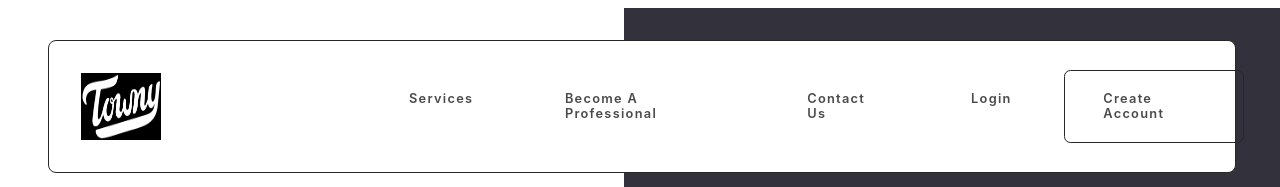
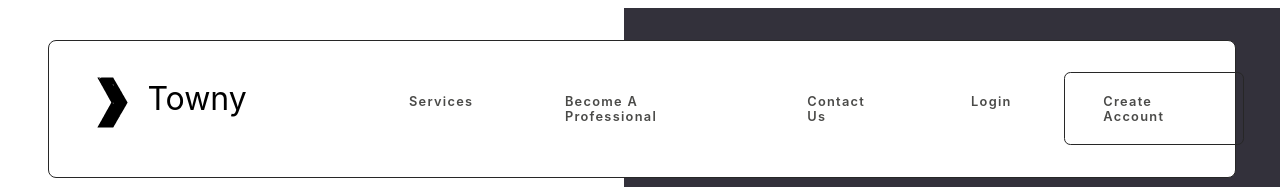
Before and after one commit to shikhar-priyadarshi-vst-au4/sandy-evil, a React (Create React App) app in the folder frontend/: page / in a window 1280 px wide. Shown: the top 187 px of the page. Built offline with nearby package versions, Linux system fonts and the light colour scheme; no server answers.

Commit message:
13th commit : working

```diff
--- a/frontend/src/Components/Navbar/Navbar.js
+++ b/frontend/src/Components/Navbar/Navbar.js
@@ -3,7 +3,7 @@ import Styled from 'styled-components';
 import {Link} from 'react-router-dom';
 import { FontAwesomeIcon } from '@fortawesome/react-fontawesome'
 import { faBars } from '@fortawesome/free-solid-svg-icons'
-
+import { Logo } from './logo'
 const Nav = Styled.nav`
 position : relative;
 top : 2em;
@@ -49,7 +49,7 @@ display : flex;
 
 const List = Styled.div`
 text-decoration : none;
-margin : 1em 0.5em;
+margin : 1.2em 0.5em;
 letter-spacing : 0.1em;
 color : #4a4a48;
 font-size : 0.8em;
@@ -66,12 +66,18 @@ cursor : pointer;
 }`;
 
 const Bar = Styled.div`
+margin : 1em 0em 1em 2em;
 @media screen and (min-width : 1025px){
     display : none;
-}
+}`;
+const BrandName = Styled.div`
+display : flex;
+cursor : pointer;
 `;
-const Image = Styled.img`
-width : 80px;`;
+const Name = Styled.div`
+margin : 0.2em;
+font-size : 2em;
+`;
 export const Navbar = ( props ) => {
     const [ toggle, setToggle ] = useState(false);
 
@@ -85,7 +91,10 @@ export const Navbar = ( props ) => {
         <Nav>
          <NavElem>
          <Brand>
-         <Image src={'images/towny_logo.png'}  alt="loading..."/>
+         <BrandName>
+         <Logo/>
+         <Name>Towny</Name>
+         </BrandName>
          <Bar onClick = {() => toggleClick()}>
              <FontAwesomeIcon icon = {faBars} size={'2x'}/>
          </Bar>
--- /dev/null
+++ b/frontend/src/Components/Navbar/logo.js
@@ -0,0 +1,90 @@
+import React, { Fragment } from 'react';
+
+export const Logo = () => {
+    return (
+       <Fragment>
+       {<svg version="1.0" xmlns="http://www.w3.org/2000/svg"
+ width="60" height="60" viewBox="0 0 665.000000 969.000000"
+ preserveAspectRatio="xMidYMid meet">
+
+<g transform="translate(0.000000,969.000000) scale(0.100000,-0.100000)"
+fill="#000000" stroke="none">
+<path d="M1137 8930 c3 -10 11 -25 19 -31 8 -6 14 -15 14 -20 0 -5 19 -41 43
+-81 24 -40 53 -93 66 -118 12 -25 31 -58 41 -75 11 -16 26 -43 34 -60 8 -16
+34 -61 56 -100 22 -38 48 -83 56 -100 8 -16 23 -43 33 -60 11 -16 32 -55 49
+-85 45 -86 82 -152 102 -185 10 -16 29 -50 41 -75 20 -39 92 -167 119 -210 5
+-8 19 -35 32 -60 12 -25 47 -88 78 -140 31 -52 66 -115 78 -140 13 -25 27 -52
+32 -60 24 -38 97 -169 115 -205 11 -22 23 -42 27 -45 4 -3 12 -17 18 -30 5
+-14 21 -43 33 -65 53 -92 92 -162 110 -195 10 -19 27 -48 37 -65 10 -16 30
+-52 44 -80 15 -27 42 -77 61 -110 19 -33 40 -71 46 -85 5 -13 13 -27 17 -30 4
+-3 16 -23 27 -45 18 -37 93 -169 115 -205 5 -8 21 -37 35 -65 14 -27 30 -57
+35 -65 23 -35 98 -169 118 -210 13 -25 27 -52 32 -60 24 -38 97 -169 115 -205
+11 -22 23 -42 27 -45 4 -3 12 -17 18 -30 5 -14 21 -43 33 -65 13 -22 38 -67
+57 -100 19 -33 44 -78 57 -100 12 -22 28 -51 33 -65 6 -13 14 -27 18 -30 4 -3
+20 -30 36 -60 16 -30 40 -76 54 -102 l25 -48 -25 -47 c-14 -27 -38 -73 -54
+-103 -16 -30 -32 -57 -36 -60 -4 -3 -12 -17 -18 -30 -5 -14 -21 -43 -33 -65
+-53 -92 -92 -162 -110 -195 -10 -19 -27 -48 -37 -65 -10 -16 -29 -50 -41 -75
+-21 -40 -94 -171 -119 -210 -5 -8 -20 -35 -32 -60 -21 -42 -96 -175 -118 -210
+-5 -8 -21 -37 -35 -65 -14 -27 -30 -57 -35 -65 -20 -31 -96 -167 -115 -205
+-11 -22 -23 -42 -27 -45 -4 -3 -12 -17 -17 -30 -6 -14 -27 -52 -46 -85 -19
+-33 -45 -80 -57 -105 -13 -25 -26 -47 -30 -50 -4 -3 -12 -17 -18 -30 -5 -14
+-21 -43 -33 -65 -13 -22 -38 -67 -57 -100 -19 -33 -44 -78 -57 -100 -12 -22
+-28 -51 -33 -65 -6 -13 -14 -27 -18 -30 -4 -3 -16 -23 -27 -45 -18 -36 -91
+-167 -115 -205 -5 -8 -19 -35 -32 -60 -19 -40 -92 -169 -118 -210 -5 -8 -21
+-37 -35 -65 -14 -27 -30 -57 -35 -65 -23 -35 -98 -169 -118 -210 -13 -25 -27
+-52 -32 -60 -27 -43 -99 -171 -119 -210 -12 -25 -31 -58 -41 -75 -11 -16 -26
+-43 -34 -60 -8 -16 -34 -61 -56 -100 -22 -38 -48 -83 -56 -100 -8 -16 -23 -43
+-34 -60 -10 -16 -29 -50 -41 -75 -13 -25 -42 -76 -64 -115 -23 -38 -45 -77
+-49 -85 -4 -8 -13 -26 -21 -40 l-14 -25 1277 -3 c863 -1 1278 1 1280 8 2 6 9
+16 15 23 7 6 22 32 35 57 13 25 32 59 42 75 11 17 24 39 30 50 5 11 14 27 20
+35 16 25 130 221 130 225 0 2 26 48 58 102 32 54 61 105 65 113 4 8 16 29 27
+45 11 17 25 42 31 57 6 16 14 28 17 28 4 0 16 20 27 45 11 25 23 45 26 45 4 0
+12 12 18 28 6 15 20 41 31 57 11 17 23 37 27 45 4 8 33 59 65 113 32 54 58
+100 58 102 0 2 26 48 58 102 32 54 61 105 65 113 4 8 16 29 27 45 11 17 25 42
+31 58 6 15 14 27 17 27 4 0 16 19 27 43 11 23 22 44 25 47 7 7 80 130 80 136
+0 2 11 22 25 44 l25 39 -35 46 c-48 62 -44 81 5 25 38 -44 39 -44 54 -25 21
+28 20 38 -8 65 -16 14 -31 20 -42 16 -14 -5 -15 -4 -4 9 18 21 36 19 58 -9 21
+-28 37 -22 47 16 5 21 3 27 -15 33 -12 4 -28 1 -37 -7 -15 -12 -15 -11 -4 9
+14 27 43 30 61 8 18 -21 30 -2 30 47 0 20 4 39 9 42 4 3 6 -7 4 -22 l-5 -27
+21 25 c23 28 27 44 9 35 -7 -4 -1 3 15 15 15 12 27 28 27 35 0 8 6 20 13 27 7
+7 16 20 20 28 4 8 16 29 27 45 10 17 29 50 42 75 13 25 29 51 36 58 6 7 12 17
+12 22 0 5 14 29 30 53 17 25 30 47 30 50 0 3 27 51 60 107 33 56 60 104 60
+106 0 2 12 23 27 47 37 56 47 73 77 132 15 28 35 64 46 80 11 17 24 39 30 50
+5 11 14 27 20 35 16 25 130 221 130 225 0 2 26 48 58 102 32 54 61 105 65 113
+4 8 16 29 27 45 11 17 25 42 31 58 6 15 14 27 17 27 4 0 16 20 27 45 11 25 23
+45 26 45 4 0 12 12 18 28 6 15 20 41 30 57 11 17 31 51 45 77 l26 48 -26 47
+c-14 27 -34 62 -45 78 -10 17 -24 42 -30 58 -6 15 -14 27 -17 27 -4 0 -16 20
+-27 45 -11 25 -23 45 -27 45 -3 0 -10 9 -13 21 -4 11 -20 40 -36 64 -16 24
+-29 45 -29 48 0 3 -27 51 -60 107 -33 56 -60 103 -60 105 0 4 -114 200 -130
+225 -6 8 -15 24 -20 35 -6 11 -19 34 -30 50 -10 17 -29 50 -42 75 -13 25 -25
+47 -28 50 -7 6 -80 130 -80 135 0 2 -26 48 -58 102 -32 54 -61 105 -65 113 -4
+8 -16 29 -27 45 -11 17 -25 41 -30 55 -6 13 -14 27 -18 30 -4 3 -17 25 -30 50
+-13 25 -32 59 -42 75 -31 50 -44 71 -70 122 -14 26 -27 50 -30 53 -7 6 -80
+130 -80 135 0 2 -27 49 -60 105 -33 56 -60 104 -60 107 0 3 -14 25 -30 50 -16
+24 -30 48 -30 53 0 5 -6 15 -13 22 -6 7 -21 32 -32 55 -11 24 -23 43 -27 43
+-3 0 -11 12 -17 28 -6 15 -20 41 -31 57 -11 17 -23 37 -27 45 -4 8 -33 59 -65
+113 -32 54 -58 100 -58 102 0 4 -114 200 -130 225 -6 8 -15 24 -20 35 -6 11
+-19 34 -30 50 -10 17 -29 50 -42 75 -13 25 -29 51 -35 58 -7 7 -13 17 -13 22
+0 5 -14 29 -30 53 -17 25 -30 47 -30 50 0 3 -27 51 -60 107 -33 56 -60 103
+-60 105 0 5 -73 129 -80 135 -3 3 -15 25 -28 50 -13 25 -32 59 -42 75 -11 17
+-24 39 -30 50 -6 11 -24 43 -41 70 -16 28 -35 60 -41 73 l-11 22 -979 0 c-805
+0 -978 -2 -978 -13 0 -19 -43 -57 -64 -57 -10 0 -32 16 -49 35 l-31 35 -227 0
+c-221 0 -227 -1 -222 -20z m461 -52 c22 -28 29 -45 22 -52 -7 -7 -16 -2 -27
+14 -34 48 -53 62 -69 49 -20 -16 -18 -27 13 -71 38 -56 17 -71 -26 -18 -36 45
+-46 48 -60 21 -8 -14 -5 -26 14 -52 25 -33 32 -59 16 -59 -4 0 -25 21 -45 47
+-35 45 -41 68 -18 68 6 0 19 10 27 23 9 12 24 22 34 22 10 0 23 11 29 25 18
+39 52 32 90 -17z m2120 -1015 c-2 -9 -14 -20 -28 -23 -20 -5 -26 -13 -28 -43
+-3 -29 -7 -37 -23 -37 -16 0 -19 7 -19 44 0 35 5 48 22 60 31 22 80 21 76 -1z
+m97 -103 c17 -54 -22 -110 -77 -110 -21 0 -28 5 -28 20 0 14 7 20 24 20 29 0
+49 22 40 44 -8 22 2 46 20 46 8 0 18 -9 21 -20z m-105 -2859 c0 -14 -8 -21
+-27 -23 -24 -3 -28 -8 -31 -40 -3 -30 -7 -38 -23 -38 -27 0 -27 72 1 100 27
+27 80 27 80 1z m90 -121 c0 -51 -34 -90 -80 -90 -23 0 -30 4 -30 20 0 14 7 20
+23 20 30 0 47 18 47 50 0 30 7 40 27 40 9 0 13 -13 13 -40z m1180 -1600 c0 -5
+-4 -10 -10 -10 -5 0 -10 5 -10 10 0 6 5 10 10 10 6 0 10 -4 10 -10z"/>
+<path d="M1663 8943 c-20 -7 -15 -33 5 -33 19 0 42 18 42 32 0 9 -27 9 -47 1z"/>
+</g>
+</svg>
+}
+</Fragment>
+ )
+}
```
Also changed, not shown: frontend/public/images/arrow.jpg (added), frontend/public/images/towny_logo.png (deleted).
